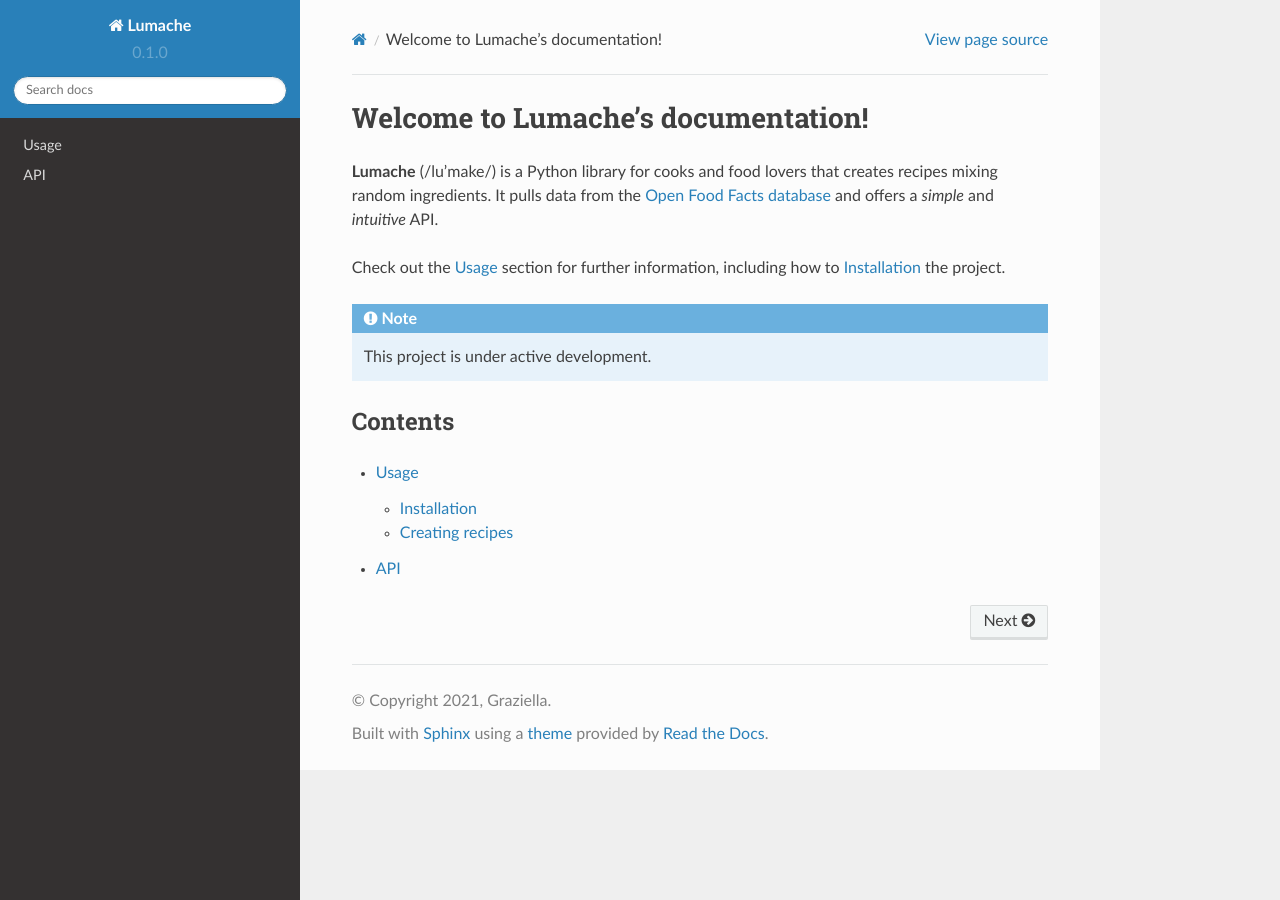
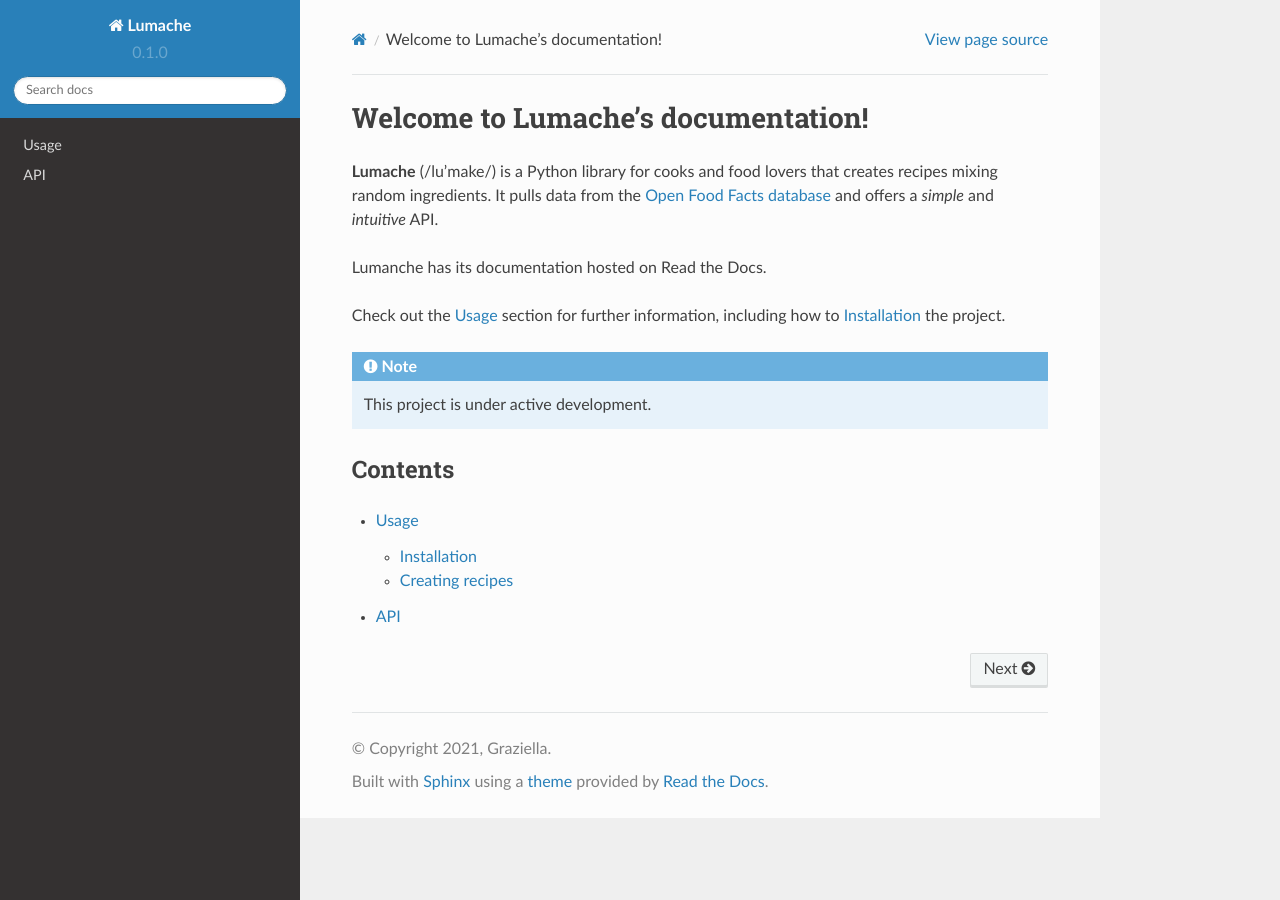
Before and after one commit to RainfallNZ/ReadTheDocsTutorial, a Sphinx documentation site: the page built from docs/source/index.rst, in a window 1280 px wide. Built offline with Sphinx 7.4.7 and the Read the Docs theme 2.0.0, drawn with Linux system fonts in a browser that asks for light colours.

Commit message:
Update index.rst
test edit

```diff
--- a/docs/source/index.rst
+++ b/docs/source/index.rst
@@ -5,6 +5,8 @@
 that creates recipes mixing random ingredients.
 It pulls data from the `Open Food Facts database <https://world.openfoodfacts.org/>`_
 and offers a *simple* and *intuitive* API.
+
+Lumanche has its documentation hosted on Read the Docs.
 
 Check out the :doc:`usage` section for further information, including
 how to :ref:`installation` the project.
```
